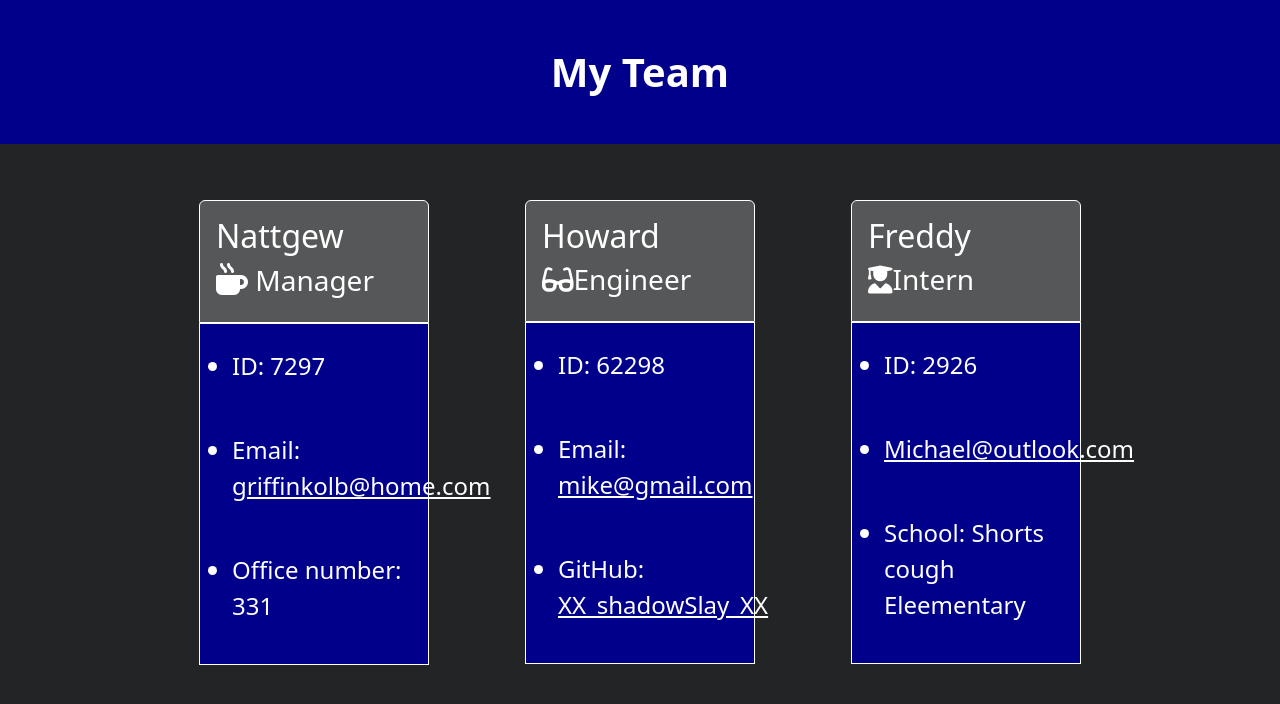
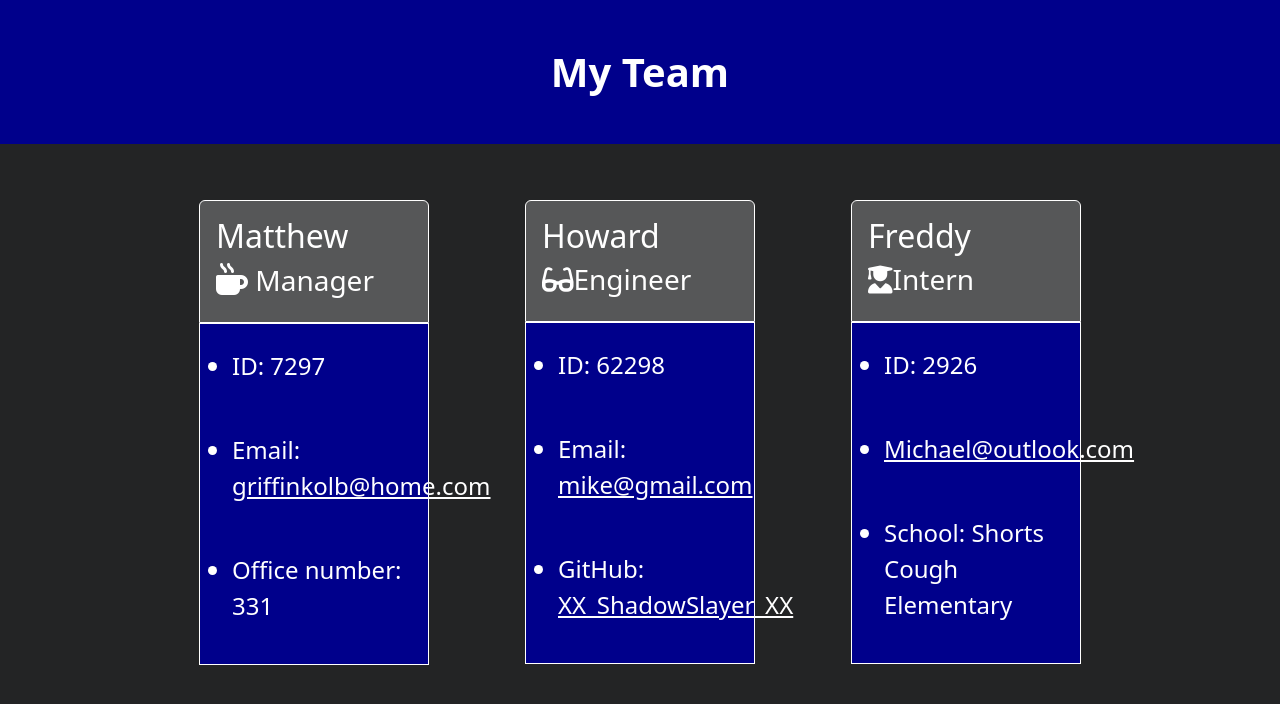
Before and after one commit to Revilite/Team-Profile-Generato, a website: page dist/team.html in a window 1280 px wide. Drawn offline with nearby package versions, Linux system fonts and the light colour scheme.

```diff
--- a/dist/team.html
+++ b/dist/team.html
@@ -17,7 +17,7 @@
         <main class="text-white row d-flex justify-content-center">
         <div class="col-3 p-5">
         <div class="border border-white text-white card-head rounded-top p-3">
-            <h2>Nattgew</h2>
+            <h2>Matthew</h2>
             <h3>
                 <i class="fas fa-mug-hot mr-2 fs-2"></i> Manager
             </h3>
@@ -51,7 +51,7 @@
                     Email: <a href="mailto:mike@gmail.com" class="text-white">mike@gmail.com</a>
                 </li>
                 <li class="py-4 fs-4">
-                    GitHub: <a href="https://github.com/XX_shadowSlay_XX" class= "text-white" target="_blank" rel="noopener noreferrer">XX_shadowSlay_XX</a>
+                    GitHub: <a href="https://github.com/XX_ShadowSlayer_XX" class= "text-white" target="_blank" rel="noopener noreferrer">XX_ShadowSlayer_XX</a>
                 </li>
             </ul>
         </div>
@@ -68,7 +68,7 @@
             <ul>
                 <li class="py-4 fs-4">ID: 2926</li>
                 <li class="py-4 fs-4"><a href="mailto:Michael@outlook.com" class="text-white">Michael@outlook.com</a></li>
-                <li class="py-4 fs-4">School: Shorts cough Eleementary</li>
+                <li class="py-4 fs-4">School: Shorts Cough Elementary</li>
             </ul>
         </div>
     </div>
```
Also changed, not shown: README.md.
